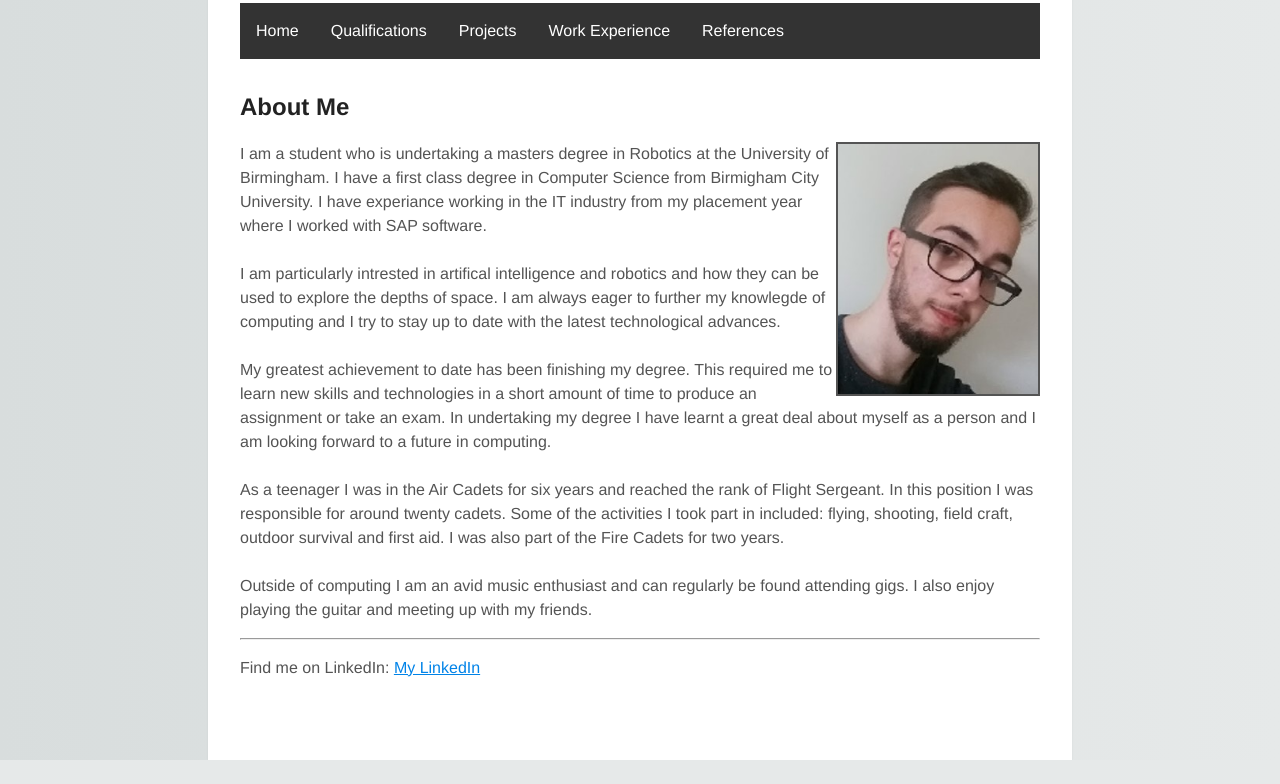
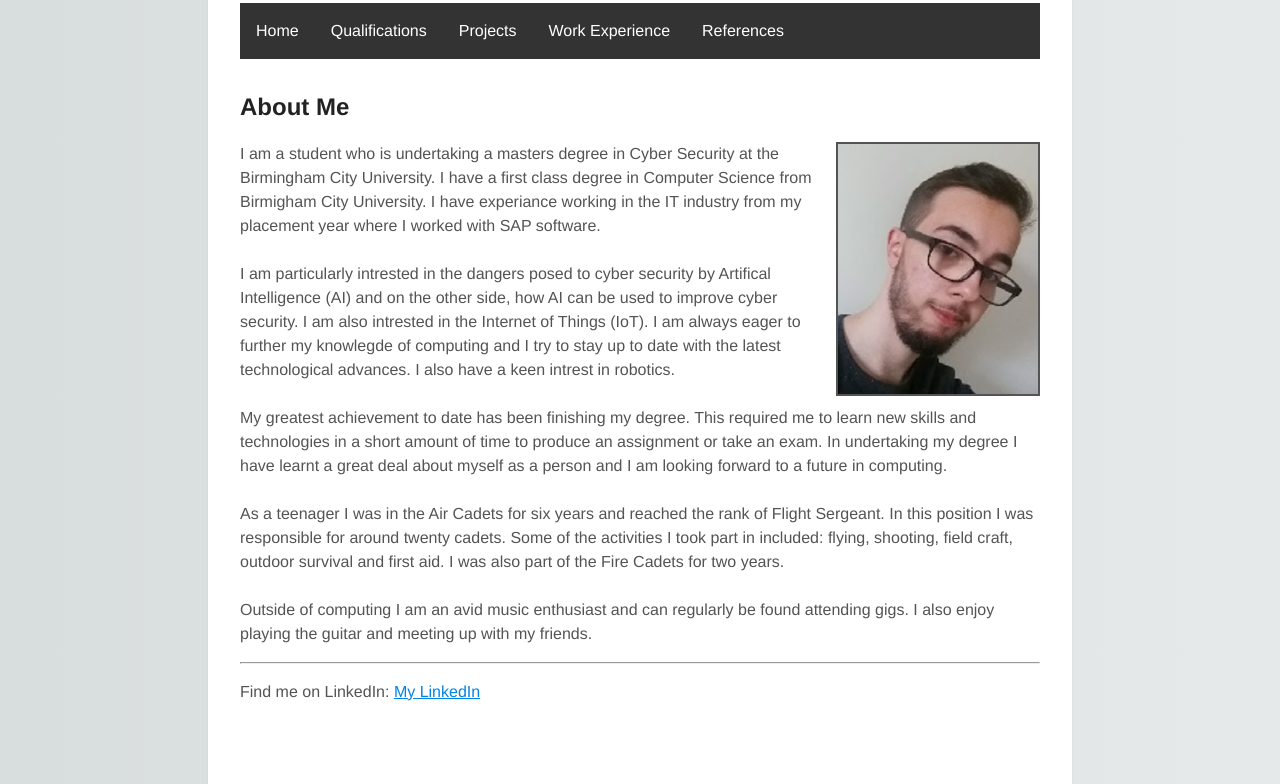
Before and after one commit to NathanD0121/NathanD0121.github.io, a plain HTML site: page index.html in a window 1280 px wide. Shown: the part 113-897 px from the top of the page. Before the commit the page ends 873 px from the top, so only its background shows below. Drawn offline with Linux system fonts and the light colour scheme.

Commit message:
Add files via upload

```diff
--- a/index.html
+++ b/index.html
@@ -19,11 +19,10 @@
         <h2>About Me</h2>
         <img src="PP1.jpg" alt="Profile Picture">
         <p>
-            I am a student who is undertaking a masters degree in Robotics at the University of Birmingham. I have a first class degree in Computer Science from Birmigham City University.
+            I am a student who is undertaking a masters degree in Cyber Security at the Birmingham City University. I have a first class degree in Computer Science from Birmigham City University.
             I have experiance working in the IT industry from my placement year where I worked with SAP software.
             <br><br>
-            I am particularly intrested in artifical intelligence and robotics and how they can be used to explore the depths of space. I am always eager to further my knowlegde of computing
-            and I try to stay up to date with the latest technological advances.
+            I am particularly intrested in the dangers posed to cyber security by Artifical Intelligence (AI) and on the other side, how AI can be used to improve cyber security. I am also intrested in the Internet of Things (IoT). I am always eager to further my knowlegde of computing and I try to stay up to date with the latest technological advances. I also have a keen intrest in robotics.
             <br><br>
             My greatest achievement to date has been finishing my degree. This required me to learn new skills and technologies in a short amount of time to produce an assignment or take an exam.
             In undertaking my degree I have learnt a great deal about myself as a person and I am looking forward to a future in computing.
```
Also changed, not shown: projects.html (+4 -0 lines), qualifications.html (+1 -1 lines).
